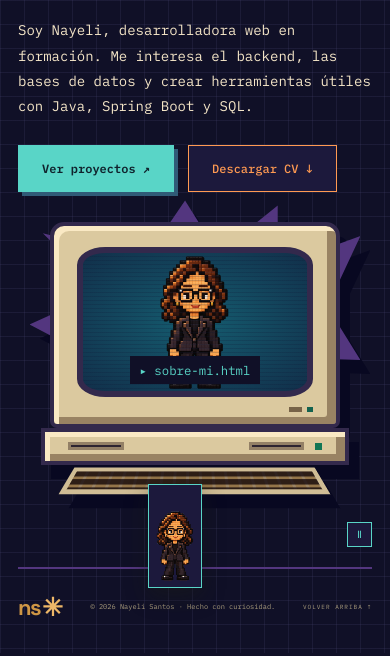
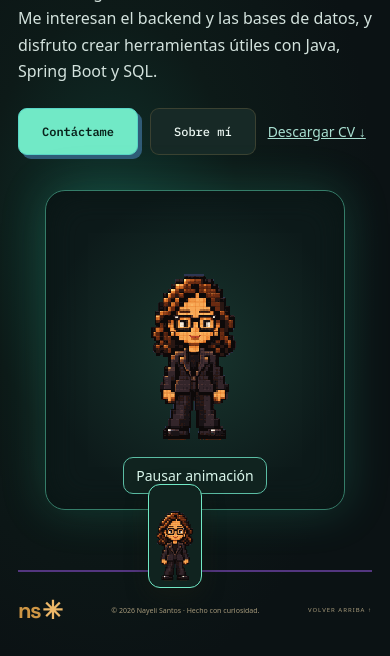
Before and after one commit to NayeliSantos19/NayeliSantos19.github.io, a plain HTML site: page index.html in a window 390 px wide. Shown: the part 240-896 px from the top of the page. Drawn offline with Linux system fonts and the light colour scheme; a web font is replaced by a local one.

Commit message:
Personaliza Inicio y Sobre mí y habilita el control de animación

```diff
--- a/index.html
+++ b/index.html
@@ -1,32 +1,25 @@
 <!doctype html>
 <html lang="es">
-<head><meta charset="UTF-8"><meta name="viewport" content="width=device-width,initial-scale=1"><meta name="description" content="Nayeli Santos, desarrolladora web en formación. Proyectos, ideas y experimentos entre código y creatividad."><meta name="theme-color" content="#101027"><title>Inicio · Nayeli Santos</title><link rel="icon" href="icon.svg" type="image/svg+xml"><link rel="stylesheet" href="portfolio.css"><link rel="stylesheet" href="editorial.css"><link rel="stylesheet" href="gallery.css"><link rel="stylesheet" href="neo.css"><link rel="stylesheet" href="styles/autumn-home.css"><link rel="stylesheet" href="styles/retro.css"></head>
-<body>
+<head><meta charset="UTF-8"><meta name="viewport" content="width=device-width,initial-scale=1"><meta name="description" content="Nayeli Santos, desarrolladora web en formación. Proyectos, ideas y experimentos entre código y creatividad."><meta name="theme-color" content="#101027"><title>Inicio · Nayeli Santos</title><link rel="icon" href="icon.svg" type="image/svg+xml"><link rel="stylesheet" href="portfolio.css"><link rel="stylesheet" href="editorial.css"><link rel="stylesheet" href="gallery.css"><link rel="stylesheet" href="neo.css"><link rel="stylesheet" href="styles/autumn-home.css"><link rel="stylesheet" href="styles/retro.css"><link rel="stylesheet" href="styles/personal-pages.css"></head>
+<body class="personal-home">
 <a class="skip" href="#contenido">Saltar al contenido</a><div class="scroll-progress" aria-hidden="true"></div>
 <header class="nav"><a class="logo" href="index.html" aria-label="Nayeli Santos, inicio"><span class="retro-brand-icon" aria-hidden="true">✦</span>Nayeli Santos</a><nav aria-label="Principal"><a href="index.html" aria-current="page">Inicio</a><a href="proyectos.html">Proyectos</a><a href="sobre-mi.html">Sobre mí</a><button class="quick-open" id="quick-open" aria-haspopup="dialog">Explorar <kbd>/</kbd></button><a class="nav-contact" href="contacto.html">Contacto</a></nav></header>
 <main id="contenido">
-<section class="retro-hero wrap" id="inicio">
-  <div class="retro-copy">
-    <p class="retro-kicker">✦ PORTAFOLIO DE NAYELI SANTOS</p>
-    <h1>CÓDIGO<br><span>EN PIXELES</span></h1>
-    <p class="retro-intro">Soy Nayeli, desarrolladora web en formación. Me interesa el backend, las bases de datos y crear herramientas útiles con Java, Spring Boot y SQL.</p>
-    <div class="retro-actions">
-      <a class="button dark" href="proyectos.html">Ver proyectos ↗</a>
-      <a class="button outline" href="Nayeli-Santos-CV.pdf" download>Descargar CV ↓</a>
+<section class="personal-hero wrap" id="inicio">
+  <figure class="mini-portrait">
+    <img id="hero-mini" src="assets/mascot-still.png" width="80" height="175" alt="Mini versión pixelada de Nayeli Santos" fetchpriority="high">
+    <button class="mini-motion" id="home-motion" type="button" hidden>Activar animación</button>
+  </figure>
+  <div class="personal-intro">
+    <p class="personal-role">Desarrolladora web en formación</p>
+    <h1>Nayeli Santos</h1>
+    <p>Estudio Ingeniería en Desarrollo de Software. Me interesan el backend y las bases de datos, y disfruto crear herramientas útiles con Java, Spring Boot y SQL.</p>
+    <div class="personal-actions">
+      <a class="button dark" href="contacto.html">Contáctame</a>
+      <a class="button outline" href="sobre-mi.html">Sobre mí</a>
+      <a class="personal-cv" href="Nayeli-Santos-CV.pdf" download>Descargar CV ↓</a>
     </div>
   </div>
-  <div class="retro-machine">
-    <div class="crt">
-      <div class="crt-screen">
-        <img src="assets/portrait-blocks.webp" alt="Nayeli como figura de bloques" fetchpriority="high">
-        <a href="sobre-mi.html">▸ sobre-mi.html</a>
-      </div>
-      <div class="crt-controls" aria-hidden="true"><span></span><span></span></div>
-    </div>
-    <div class="pc-base" aria-hidden="true"><span></span><span></span><i></i></div>
-    <div class="pc-keyboard" aria-hidden="true"></div>
-  </div>
-  <button class="motion-toggle retro-motion" id="motion" type="button" aria-pressed="false" aria-label="Pausar animaciones">Ⅱ</button>
 </section>
 </main>
 <div class="mascot-route" id="mascot-route" hidden>
--- a/scripts/home.js
+++ b/scripts/home.js
@@ -3,16 +3,21 @@
   const button = document.getElementById('mascot-button');
   const image = document.getElementById('mascot-image');
   const message = document.getElementById('mascot-message');
-  const motionControl = document.getElementById('motion');
+  const motionControl = document.getElementById('home-motion');
+  const hero = document.getElementById('hero-mini');
+  let motionOverride;
   const reducedMotion = matchMedia('(prefers-reduced-motion: reduce)');
   const still = 'assets/mascot-still.png';
   const walking = 'assets/mascot-walk.gif';
 
   function syncMascot() {
-    const paused = reducedMotion.matches
-      || document.body.classList.contains('motion-paused')
-      || !message.hidden;
-    const nextImage = paused ? still : walking;
+    const enabled = motionOverride ?? !reducedMotion.matches;
+    document.body.classList.toggle('motion-paused', !enabled);
+    document.body.classList.toggle('motion-opt-in', motionOverride === true);
+    motionControl.textContent = enabled ? 'Pausar animación' : 'Activar animación';
+    const heroImage = enabled ? walking : still;
+    if (hero.getAttribute('src') !== heroImage) hero.src = heroImage;
+    const nextImage = enabled && message.hidden ? walking : still;
     if (image.getAttribute('src') !== nextImage) image.src = nextImage;
   }
 
@@ -36,7 +41,11 @@
   window.addEventListener('resize', () => {
     if (!message.hidden) showGreeting(false);
   });
-  motionControl.addEventListener('click', syncMascot);
+  motionControl.addEventListener('click', () => {
+    motionOverride = !(motionOverride ?? !reducedMotion.matches);
+    syncMascot();
+  });
+  motionControl.hidden = false;
   reducedMotion.addEventListener('change', syncMascot);
   route.hidden = false;
   syncMascot();
--- /dev/null
+++ b/styles/personal-pages.css
@@ -0,0 +1,71 @@
+.personal-home {
+  color: #edf8f3;
+  background: radial-gradient(ellipse at 28% 53%, #10342d 0, #0d1a18 33%, #0b1214 68%);
+  font-family: system-ui, sans-serif;
+}
+.personal-home .nav { background: #0a1415; border-color: #28534a; }
+.personal-home .nav .logo, .personal-home .nav nav a[aria-current] { color: #71e9c6; }
+.personal-hero { min-height: 78svh; display: grid; grid-template-columns: minmax(0, .8fr) minmax(0, 1fr); align-items: center; gap: clamp(32px, 9vw, 120px); padding-block: 44px 60px; }
+.mini-portrait {
+  position: relative;
+  margin: 0;
+  justify-self: end;
+  display: grid;
+  place-items: center;
+  width: min(100%, 340px);
+  min-height: 475px;
+  padding: 28px 20px 60px;
+  background: radial-gradient(ellipse, #18352e, #0d1a1a 70%);
+  border: 1px solid #357d69;
+  border-radius: 20px;
+  box-shadow: 0 0 45px #31cfa235, inset 0 0 35px #091514;
+}
+.mini-portrait img { width: auto; max-width: 80%; height: clamp(220px, 34vw, 350px); object-fit: contain; image-rendering: pixelated; }
+.mini-motion { position: absolute; bottom: 15px; border: 1px solid #5bbda4; border-radius: 10px; background: #10231f; color: #dbf8ed; padding: 8px 12px; cursor: pointer; }
+.personal-intro h1 { margin: 0 0 16px; font: 800 clamp(2.5rem, 5.8vw, 5.4rem)/1.02 system-ui, sans-serif; letter-spacing: -.065em; }
+.personal-role { color: #71e9c6; font-family: var(--retro-mono); font-weight: 600; }
+.personal-intro > p:not(.personal-role) { color: #d3e2dd; font-size: clamp(1rem, 2vw, 1.23rem); line-height: 1.65; max-width: 48ch; }
+.personal-actions { display: flex; flex-wrap: wrap; align-items: center; gap: 12px; margin-top: 24px; }
+.personal-actions .button { border-radius: 9px; box-shadow: none; }
+.personal-actions .button.dark { color: #09221b; background: #71e9c6; }
+.personal-actions .button.outline { color: #edf8f3; background: #172926; }
+.personal-cv { color: #a8dfd0; font-size: .87rem; text-decoration: underline; }
+.personal-home .mascot-button { background: #10231f; border-color: #71e9c6; border-radius: 12px; }
+.personal-home .mascot-message { background: #10342d; border-color: #71e9c6; }
+@media (prefers-reduced-motion: reduce) {
+  .motion-opt-in .mascot { animation: mascot-walk 32s linear infinite; }
+  .motion-opt-in .mascot-route.is-greeting .mascot, .motion-opt-in .mascot-route:has(:focus-visible) .mascot { animation-play-state: paused; }
+}
+@media (prefers-reduced-motion: reduce) and (max-width: 620px) {
+  .motion-opt-in .mascot { animation-name: mascot-walk-mobile; animation-duration: 25s; }
+}
+.profile { display: grid; grid-template-columns: minmax(0, .77fr) minmax(0, 1fr); align-items: center; gap: clamp(28px, 5vw, 74px); padding-block: 55px 34px; }
+.profile-photo { position: relative; margin: 0; border: 3px solid #9559bd; box-shadow: 5px 5px #43286e, -4px -4px #51509c; border-radius: 15px 5px; }
+.profile-photo img { display: block; width: 100%; height: auto; aspect-ratio: 1.12; object-fit: cover; object-position: center 35%; border-radius: inherit; }
+.profile-photo figcaption { position: absolute; top: 0; transform: translateY(-50%); left: 16px; background: var(--bg); color: var(--accent); border: 2px solid var(--accent); padding: 4px 9px; font-weight: 700; font-size: .85rem; }
+.profile-copy h1 { margin: 18px 0 24px; font: 700 clamp(1.4rem, 3.4vw, 3.3rem)/1.32 var(--retro-mono); letter-spacing: -.055em; }
+.profile-copy h1 em { font-style: normal; color: var(--accent); }
+.profile-copy p:not(.eyebrow) { max-width: 72ch; line-height: 1.65; color: var(--ink); }
+.profile-panels { display: grid; grid-template-columns: minmax(0,.72fr) minmax(0,1.55fr); gap: 22px; }
+.profile-panel { background: var(--retro-panel); border: 2px solid var(--accent); box-shadow: 4px 4px var(--retro-purple); border-radius: 14px 4px; padding: 20px; }
+.profile-panel h2 { color: var(--accent); margin: 0 0 10px; font: 700 1rem/1.3 var(--retro-mono); }
+.journey { border-color: #9c83e0; }
+.journey ol { margin: 0; padding-left: 1.25rem; }
+.journey li { margin-top: 9px; }
+.journey li::marker { color: var(--accent); }
+.journey strong, .journey li span { display: block; }
+.journey li span { font-size: .8rem; }
+.principles { display: grid; grid-template-columns: repeat(3,minmax(0,1fr)); align-items: center; gap: 15px; }
+.principles article + article { border-left: 1px solid var(--line); padding-left: 15px; }
+.principles article > span { display: block; color: var(--retro-orange); font-size: 1.7rem; margin-bottom: 5px; }
+.principles p { margin: 0; font-size: .88rem; }
+@media(max-width: 760px) {
+  .personal-hero, .profile, .profile-panels { grid-template-columns: minmax(0,1fr); }
+  .mini-portrait { justify-self: center; min-height: 320px; width: min(100%,300px); }
+  .personal-intro { grid-row: 1; }
+  .profile-photo { max-width: 500px; }
+}
+@media(max-width: 520px) {
+  .principles { grid-template-columns: minmax(0,1fr); }
+  .principles article + article { border-left: 0; border-top: 1px solid var(--line); padding: 12px 0 0; }
+}
```
Also changed, not shown: sobre-mi.html (+31 -3 lines).
